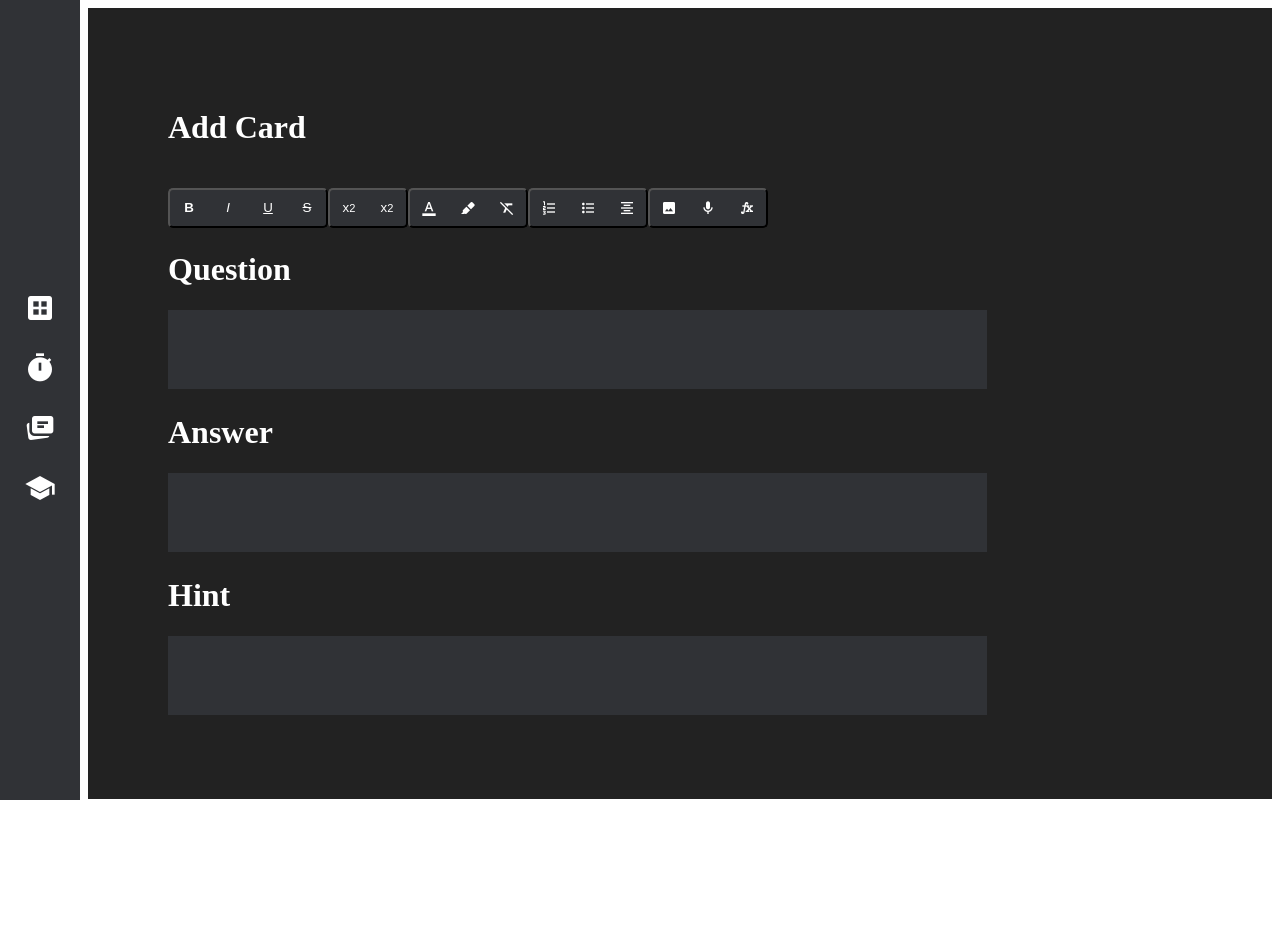
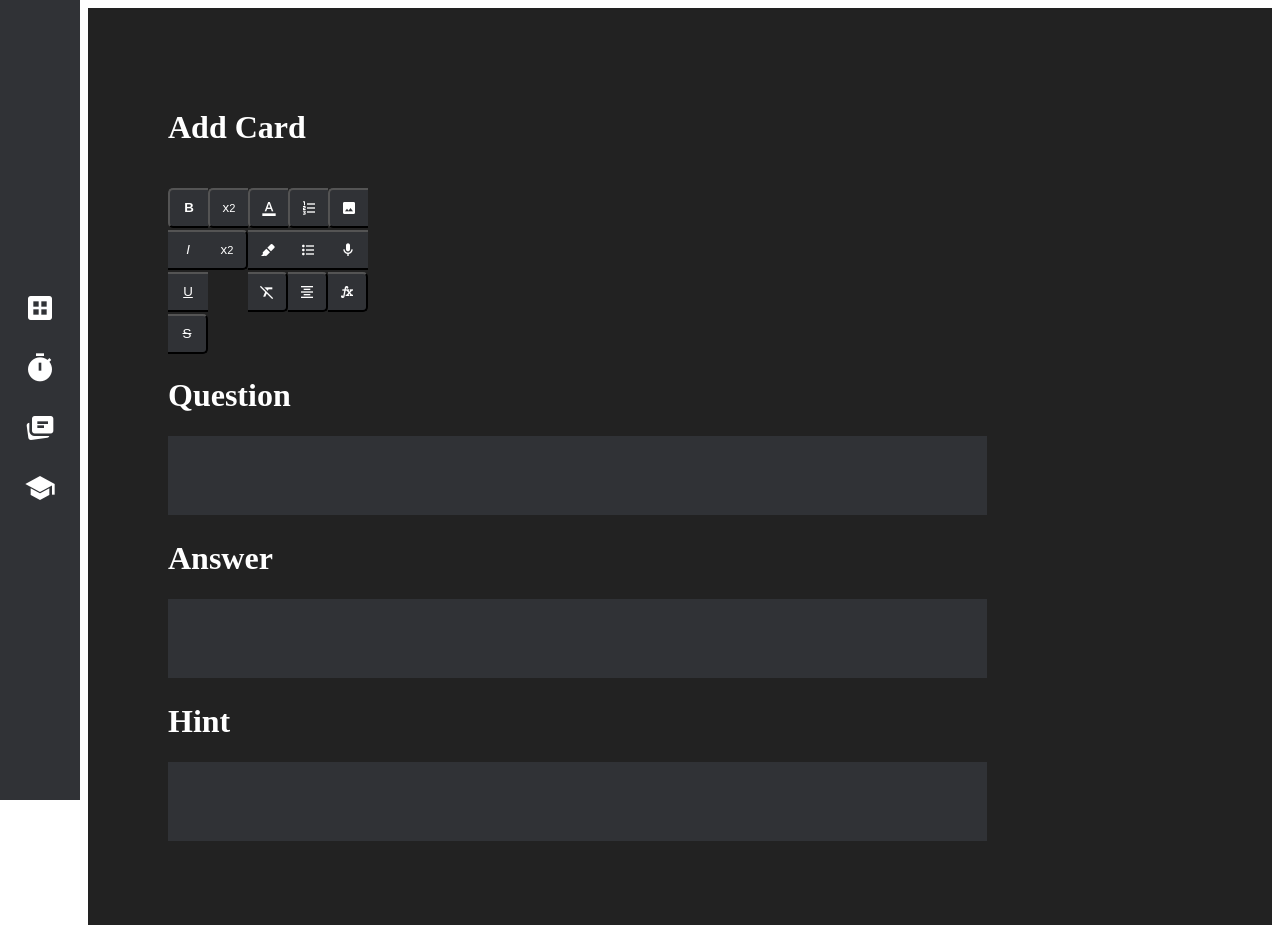
Before and after one commit to 18barbers2/gostudycards, a React (Vite) app in the folder frontend/: page / in a window 1280 px wide. Before the commit the page ends 807 px from the top, so only its background shows below. Built offline with nearby package versions, Linux system fonts and the light colour scheme.

Commit message:
refactor: grouped buttons for easier styling

```diff
--- a/frontend/src/pages/AddCard.tsx
+++ b/frontend/src/pages/AddCard.tsx
@@ -17,26 +17,31 @@ export default function AddCard () {
             <h1 className='page-title'>Add Card</h1>
             <br />
             <div className='editor-format-controls'>
+                <div className='button-group'>
                     <button className='button-left'><b>B</b></button>
                     <button className='button-middle'><i>I</i></button>
                     <button className='button-middle'><u>U</u></button>
                     <button className='button-right'><s>S</s></button>
-
+                </div>
+                <div className='button-group'>
                     <button className='button-left'>x<sup>2</sup></button>
                     <button className='button-right'>x<sub>2</sub></button>
-
+                </div>
+                <div className='button-group'>
                     <button className='button-left'><span className='material-symbols-outlined'>format_color_text</span></button>
                     <button className='button-middle'><span className='material-symbols-outlined'>ink_highlighter</span></button>
                     <button className='button-right'><span className='material-symbols-outlined'>format_clear</span></button>
-
+                </div>
+                <div className='button-group'>
                     <button className='button-left'><span className='material-symbols-outlined'>format_list_numbered</span></button>
                     <button className='button-middle'><span className='material-symbols-outlined'>format_list_bulleted</span></button>
                     <button className='button-right'><span className='material-symbols-outlined'>format_align_center</span></button>
-
+                </div>
+                <div className='button-group'>
                     <button className='button-left'><span className='material-symbols-outlined'>image</span></button>
                     <button className='button-middle'><span className='material-symbols-outlined'>mic</span></button>
                     <button className='button-right'><span className='material-symbols-outlined'>function</span></button>
-
+                </div>
             </div>
 
 
```
Lines whose indentation alone changed are shown as unchanged.
